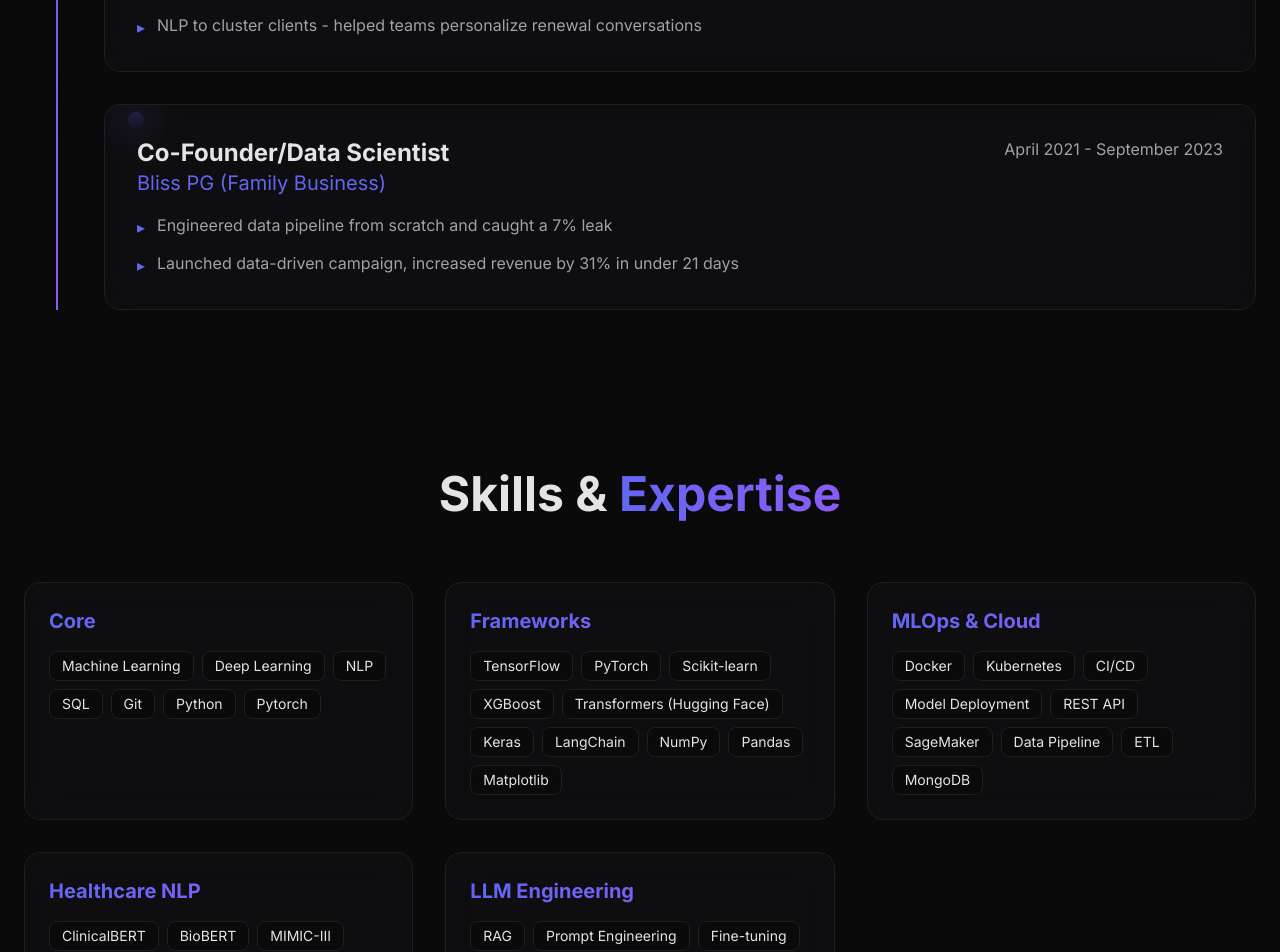
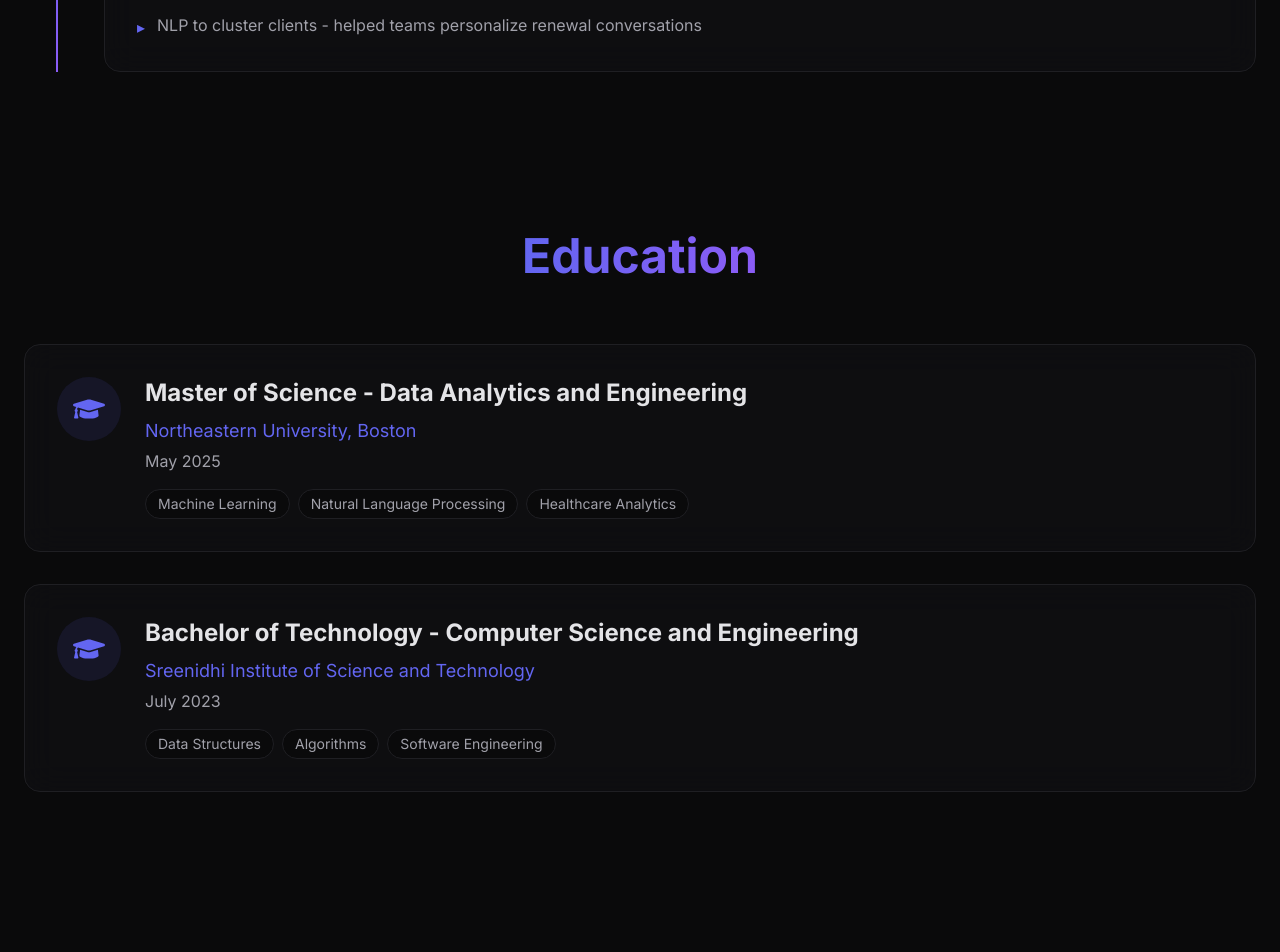
Before and after one commit to Rithvik-katakamm/portfolio, a React (Vite) app: page / in a window 1280 px wide. Shown: the part 2500-3452 px from the top of the page. Built offline with nearby package versions, Linux system fonts and the light colour scheme.

Commit message:
changed skills, work experience and put education above the skills section

```diff
--- a/src/App.jsx
+++ b/src/App.jsx
@@ -28,8 +28,8 @@
         <Hero />
         <Projects />
         <Experience />
+        <Education />
         <Skills />
-        <Education />
         <Contact />
       </main>
     </div>
--- a/src/components/Experience.jsx
+++ b/src/components/Experience.jsx
@@ -12,15 +12,6 @@
         'Prototyped LLM system (Llama 3.1 8B) to fill in 97% of missing data.',
         'Built an ML model to identify bottlenecks - projects ran 110% faster for customers',
         'NLP to cluster clients - helped teams personalize renewal conversations'
-      ],
-    },
-    {
-      company: 'Bliss PG (Family Business)',
-      position: 'Co-Founder/Data Scientist',
-      period: 'April 2021 - September 2023',
-      highlights: [
-        'Engineered data pipeline from scratch and caught a 7% leak',
-        'Launched data-driven campaign, increased revenue by 31% in under 21 days'
       ],
     }
   ]
--- a/src/components/Skills.jsx
+++ b/src/components/Skills.jsx
@@ -6,7 +6,11 @@
   const skillCategories = [
     {
       title: 'Core',
-      skills: ['Machine Learning', 'Deep Learning', 'NLP', 'SQL', 'Git', 'Python', 'Pytorch'],
+      skills: ['Machine Learning', 'Deep Learning', 'NLP', 'C++', 'Git', 'Python', 'Pytorch'],
+    },
+    {
+      title: 'LLM Engineering',
+      skills: ['RAG', 'Prompt Engineering', 'Fine-tuning', 'Vector Databases', 'ChromaDB', 'Structured Outputs', 'GPT-4', 'Llama', 'Faiss','MCP','Ollama'],
     },
     {
       title: 'Frameworks',
@@ -15,15 +19,7 @@
     {
       title: 'MLOps & Cloud',
       skills: ['Docker', 'Kubernetes', 'CI/CD', 'Model Deployment', 'REST API', 'SageMaker', 'Data Pipeline', 'ETL', 'MongoDB'],
-    },
-    {
-      title: 'Healthcare NLP',
-      skills: ['ClinicalBERT', 'BioBERT', 'MIMIC-III', 'EHR Processing', 'Medical Terminology', 'HIPAA Compliance', 'ICD-10'],
-    },
-    {
-      title: 'LLM Engineering',
-      skills: ['RAG', 'Prompt Engineering', 'Fine-tuning', 'Vector Databases', 'ChromaDB', 'Structured Outputs', 'GPT-4', 'Llama', 'Faiss','MCP','Ollama'],
-    },
+    }
   ]
 
 
```
